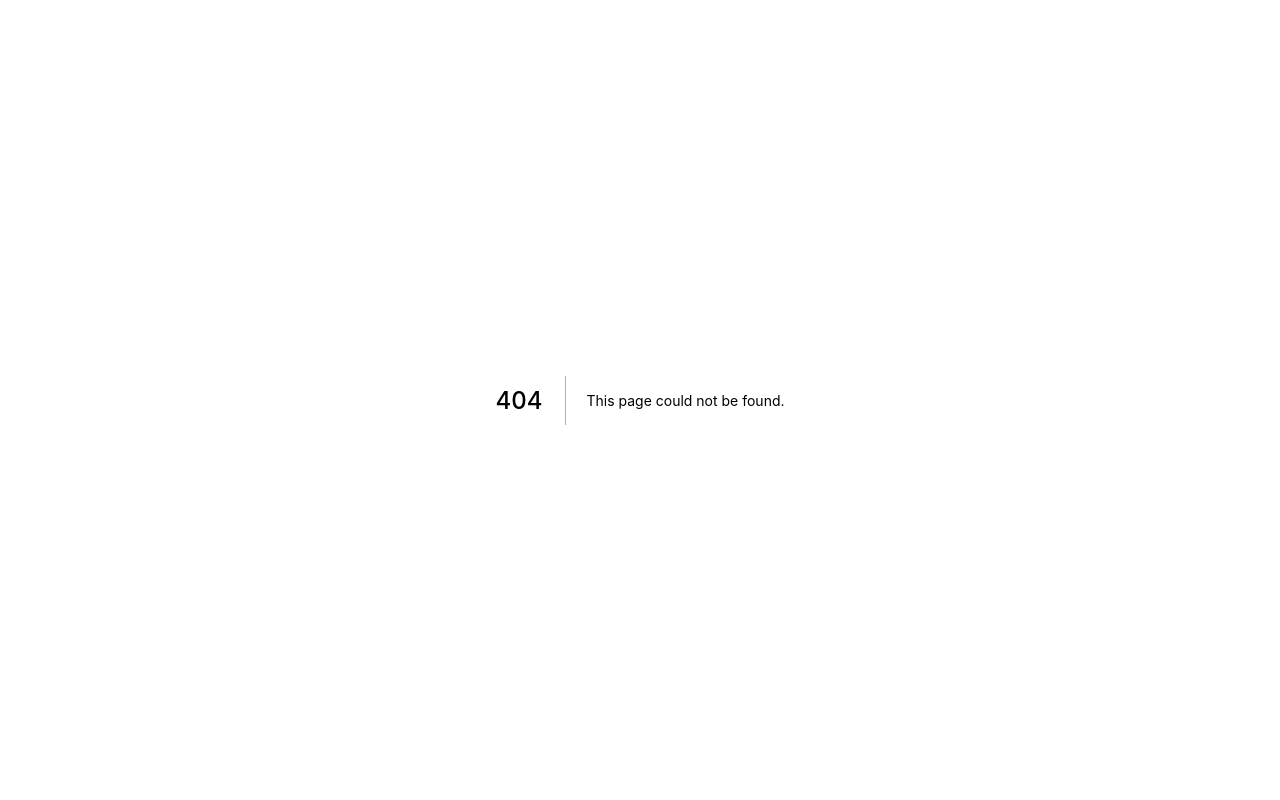
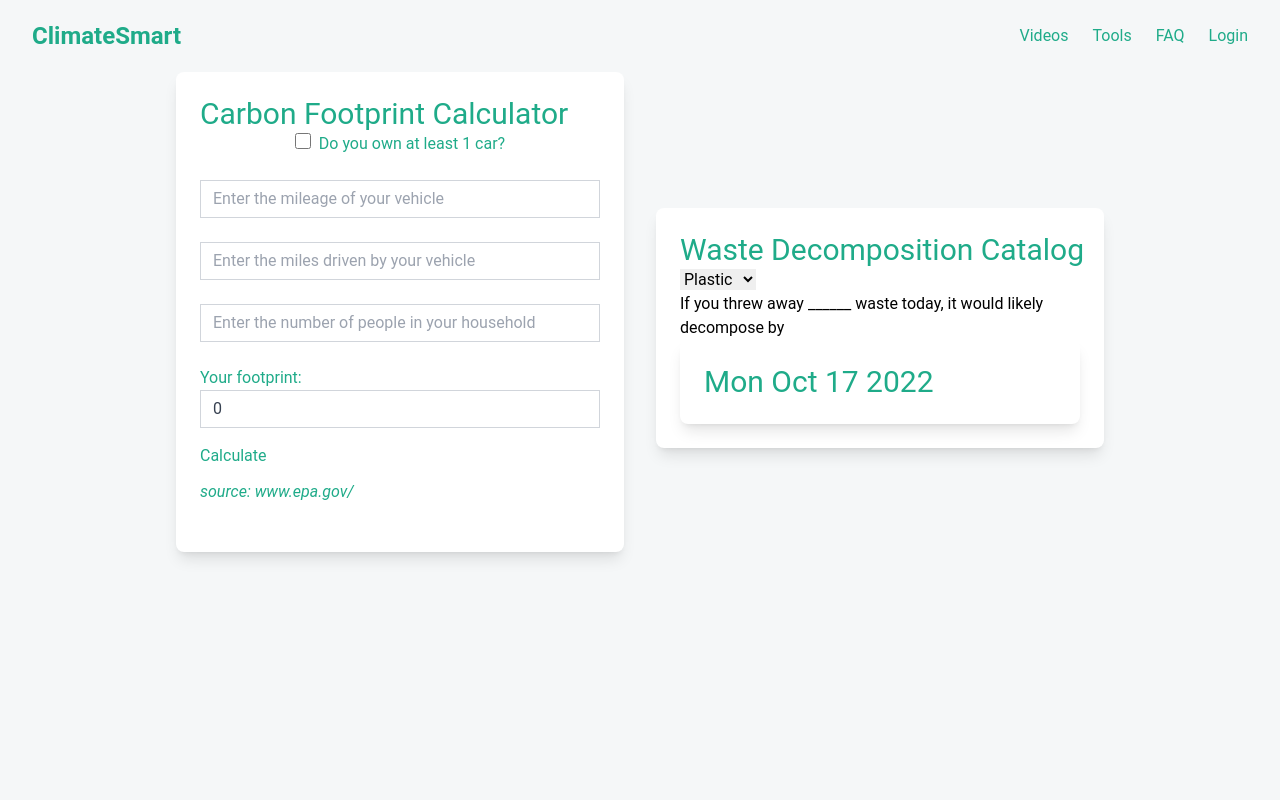
Before and after one commit to k-finken/ClimateSmart, a Next.js app: page /tools in a window 1280 px wide. Before the commit this address had no page. Shown: the top 800 px of the page. Built offline with nearby package versions, Linux system fonts and the light colour scheme; no server answers.

Commit message:
tools rebase
fix tools branch and rebase

```diff
--- /dev/null
+++ b/components/ToolsCarbon.js
@@ -0,0 +1,60 @@
+import react from "react"
+import { useState } from "react";
+import ReactDOM from "react-dom/client";
+
+
+export default function ToolsCarbon() {
+
+    // footprint input values
+
+    const [owncar, setOwncar] = useState(false);
+    const [mileage, setMileage] = useState("");
+    const [miles, setMiles] = useState("");
+    const [people, setPeople] = useState("");
+
+    // calculated footprint states
+    const [calculated, setCalculated] = useState(0);
+
+    const calcSubmit = (e) => {
+        e.preventDefault(); // prevent form submit
+        let calc = (owncar == true) * (parseInt(mileage) * parseInt(miles) * 19.6) + parseInt(people)*2.5
+        setCalculated(calc +" ppm CO2");
+        console.log("refresh prevented");
+    };
+
+
+  return (
+
+<div className="block p-6 rounded-lg shadow-lg bg-white max-w-md">
+      <p className="text-3xl text-themeDark" style={{ width: 422 }}>Carbon Footprint Calculator</p>
+  <form onSubmit={calcSubmit}>
+      <div className="form-group form-check text-center mb-6">
+      <input type="checkbox" className="form-check-input h-4 w-4 mr-2 border border-gray-300 rounded-sm bg-white" id="owncarCheck" value="unchecked" onChange={(e) => setOwncar(!owncar)}/>
+      <label className="form-check-label inline-block text-themeDark" for="owncarCheck">Do you own at least 1 car?</label>
+    </div>
+    <div className="form-group mb-6">
+      <input type="text" className="form-control block w-full px-3 py-1.5 text-base font-normal text-gray-700 bg-white bg clip-padding border border-solid border-gray-300 focus:text-gray-700 focus:bg-white focus:border-blue-600 focus:outline-none" id="mileageInput" placeholder="Enter the mileage of your vehicle" value={ mileage } onChange={(e) => setMileage(e.target.value)}/>
+      </div>
+    <div className="form-group mb-6">
+      <input type="text" className="form-control block w-full px-3 py-1.5 text-base font-normal text-gray-700 bg-white bg-clip-padding border border-solid border-gray-300 focus:text-gray-700 focus:bg-white focus:border-blue-600 focus:outline-none" id="milesInput" placeholder="Enter the miles driven by your vehicle" value={miles} onChange={(e) => setMiles(e.target.value)}/>
+      </div>
+    <div className="form-group mb-6">
+      <input type="text" className="form-control block w-full px-3 py-1.5 text-base font-normal text-gray-700 bg-white bg-clip-padding border border-solid border-gray-300 focus:text-gray-700 focus:bg-white focus:border-blue-600 focus:outline-none" id="peopleInput" placeholder="Enter the number of people in your household" value={people} onChange={(e) => setPeople(e.target.value)}/>
+      </div>
+
+        <div classname="form-group">
+      <label className="form-check-label inline-block text-themeDark" for="calculated">Your footprint: </label>
+      <input type="text" className="form-control block w-full px-3 py-1.5 text-base font-normal text-gray-700 bg-white bg-clip-padding border border-solid border-gray-300 focus:text-gray-700 focus:bg-white focus:border-blue-600 focus:outline-none" id="calculated" value={calculated} readonly />
+
+            <input type="submit" className="text-themeDark pt-4" value="Calculate">
+            </input>
+    </div>
+    <div className="form-group mb-6">
+        <a href="https://www.epa.gov"><p className="text-themeDark pt-3"><i>source: www.epa.gov/ </i></p></a>
+
+        </div>
+
+  </form>
+</div>
+      );
+}
--- /dev/null
+++ b/components/ToolsCatalog.js
@@ -0,0 +1,67 @@
+import react from "react"
+import { useState } from "react";
+import ReactDOM from "react-dom/client";
+
+export default function ToolsCatalog() {
+
+    let currentDateObj = new Date();
+    let init = currentDateObj.toDateString();
+
+    const [value, setValue] = useState("______");
+    const [decompDate, setDecompDate] = useState(init);
+
+    const waste = {
+        plastic: 365000,
+        paper: 42,
+        metal: 36500,
+        organic: 32
+    }
+
+
+    const handleItemClick = (e) => {
+        setValue(e.target.value);
+        var currentDateObj = new Date();
+        var numberOfMlSeconds = currentDateObj.getTime();
+        let de = 0;
+        if (value == "plastic") {
+            de = waste.plastic;
+        }
+        else if (value == "paper"){
+            de = waste.paper;
+        }
+        else if (value == "metal"){
+            de = waste.metal;
+        }
+        else {
+            de = waste.organic;
+        }
+        var addMlSeconds = de * 24 * 60 * 60 * 1000;
+        var newDateObj = new Date(numberOfMlSeconds + addMlSeconds);
+        var decompDate = newDateObj.toDateString();
+        setDecompDate(decompDate);
+        console.log(`Waste item selected:`, value);
+    };
+
+
+  return (
+<div className="block p-6 rounded-lg shadow-lg bg-white max-w-md">
+      <p className="text-3xl text-themeDark" style={{ width: 422 }}>Waste Decomposition Catalog</p>
+      <div>
+
+        <select onChange={(e) => handleItemClick(e)}>
+          <option value="plastic">Plastic</option>
+          <option value="paper">Paper</option>
+          <option value="metal">Metal</option>
+          <option value="organic">Organic</option>
+        </select>
+      </div>
+      <div>
+        <p>If you threw away {value} waste today, it would likely decompose by</p>
+      <div className="block p-6 rounded-lg shadow-lg bg-white max-w-md">
+        <p className="text-3xl text-themeDark center"> {decompDate}</p>
+      </div>
+      </div>
+
+</div>
+      );
+}
--- a/pages/profile.js
+++ b/pages/profile.js
@@ -5,7 +5,6 @@ import { useAuthState } from 'react-firebase-hooks/auth';
 import Footer from '../components/Footer';
 import NavBar from '../components/NavBar';
 import { initFirebase } from '../firebase/firebaseApp';
-import Confetti from 'react-confetti'
 
 
 export default function Profile() {
@@ -34,7 +33,6 @@ export default function Profile() {
                         <button onClick={signOut} className="inline-flex items-center justify-center px-5 py-3 text-base font-medium text-center text-themeDark border hover:text-themeDark transition border-themeDark rounded-lg hover:bg-themeLightest focus:ring-4 focus:ring-gray-100">Sign Out</button>
                     </div>
                     <div className="h-96"></div>
-                    <Confetti/>
                     <div className="h-56"></div>
                 </div>
             <Footer/>
--- /dev/null
+++ b/pages/tools.js
@@ -0,0 +1,21 @@
+import Head from 'next/head'
+import Image from 'next/image'
+import Footer from '../components/Footer'
+import ToolsCarbon from '../components/ToolsCarbon'
+import ToolsCatalog from '../components/ToolsCatalog'
+import NavBar from '../components/NavBar'
+
+
+export default function Home() {
+  return (
+    <div className='bg-[#f5f7f8]'>
+      <NavBar/>
+      <div className="flex content-center justify-center items-center space-y-8 space-x-8">
+      <ToolsCarbon/>
+      <ToolsCatalog/>
+      </div>
+      <div className='h-96'/>
+      <Footer/>
+    </div>
+  )
+}
```
